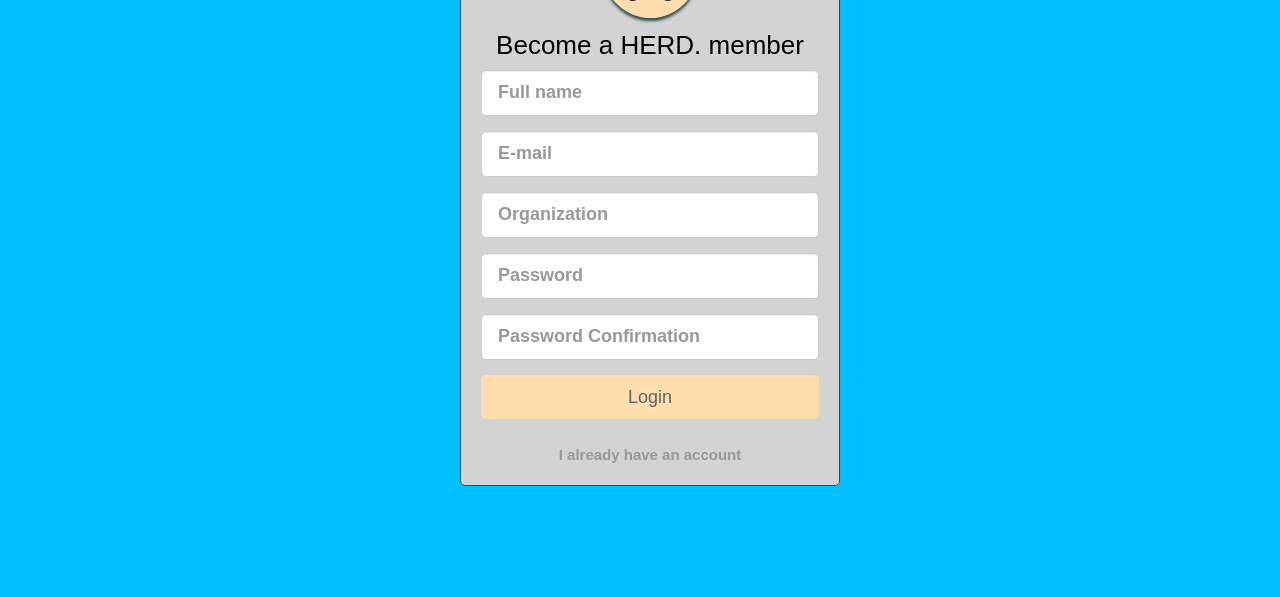
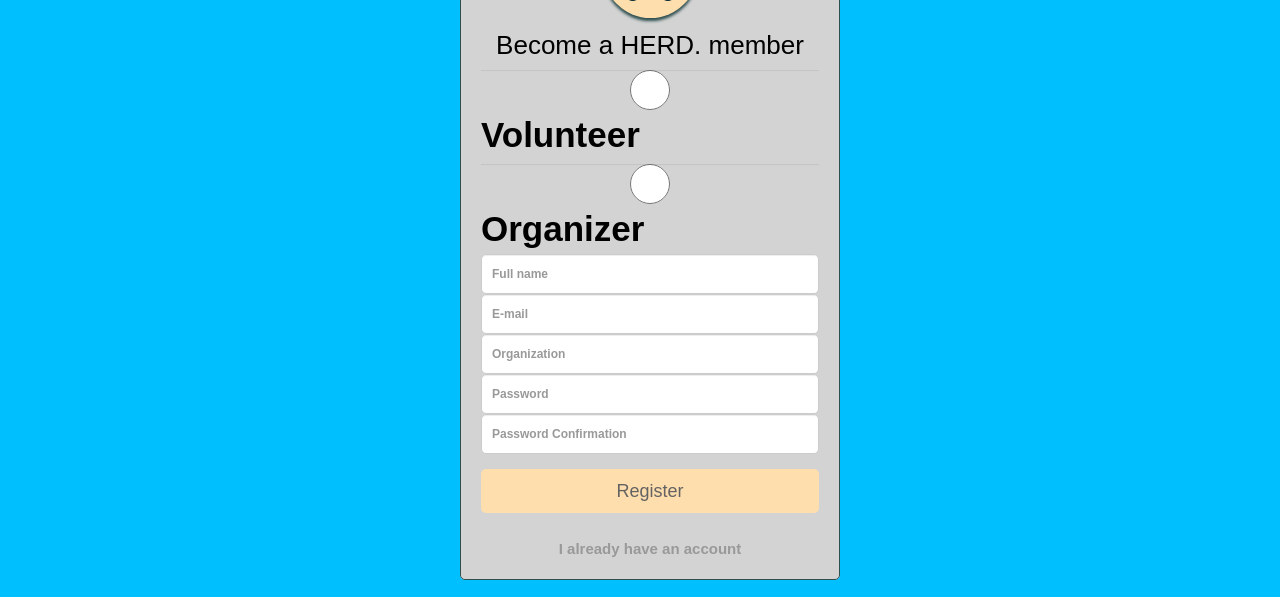
Before and after one commit to Nschulz88/HERD_Client, a React (Create React App) app: page /register in a window 1280 px wide. Shown: the part 245-842 px from the top of the page. Before the commit the page ends 800 px from the top, so only its background shows below. Built offline with nearby package versions, Linux system fonts and the light colour scheme; what google-maps-react would draw is missing.

Commit message:
Set form to correspong to state

```diff
--- a/src/App.jsx
+++ b/src/App.jsx
@@ -21,7 +21,7 @@
 
  render() {
    return (
-       <div class = "Logo"> <a href = '/'><img class="image" src = {"https://i.imgur.com/PHCgaoD.png"}></img></a> <p class="titles"><a href='/login'>Login</a> | <a href='/register'>Register</a> | <a href='/organizations'>Organizations</a></p>
+       <div className = "Logo"> <a href = '/'><img class="image" src = {"https://i.imgur.com/PHCgaoD.png"}></img></a> <p class="titles"><a href='/login'>Login</a> | <a href='/register'>Register</a> | <a href='/organizations'>Organizations</a></p>
        <Route exact path='/' component={Home}/>
        <Route path='/login' component={Login}/>
        <Route path='/organizations' component={Organizations}/>
--- a/src/Register.jsx
+++ b/src/Register.jsx
@@ -5,15 +5,29 @@
 
 
 class Register extends Component {
-  constructor(props){
-    super(props);
-    this.state={
-    username:'',
-    password:''
-    }
-   }
+  constructor(props, context) {
+    super(props, context);
+
+    this.handleChange = this.handleChange.bind(this);
+
+    this.state = {
+      username: '',
+      password: '',
+      full_name: '',
+      organization: '',
+      password_conf: '',
+    };
+  }
+
+  handleChange(e) {
+    var key = e.target.id
+    this.setState({
+      [key]: e.target.value
+    });
+  }
+
   render() {
-    console.log('Logging from Register...', this.props);
+    console.log(this.state)
     return (
       <div className="Login">
           <div className="login-content">
@@ -25,36 +39,55 @@
                 <h4>Become a HERD. member</h4>
               </div>
             </div>
-              <FormGroup name="full_name" bsSize="large">
+            <form>
+              <FormGroup
+                name="vol_org"
+                bsSize="small"
+              >
+              <FormControl
+                  type="radio"
+                  name="optradio"
+                  value="vol"
+                />Volunteer
                 <FormControl
-                  autofocus
+                  type="radio"
+                  name="optradio"
+                  value="org"
+                />Organizer
+                <FormControl
                   type="text"
-                  value=""
+                  id="full_name"
                   placeholder="Full name"
+                  value={this.state.full_name}
+                  onChange={this.handleChange}
                 />
-              </FormGroup>
-              <FormGroup name="email" bsSize="large">
                 <FormControl
                   type="email"
+                  id="username"
                   placeholder="E-mail"
+                  value={this.state.email}
+                  onChange={this.handleChange}
                 />
-              </FormGroup>
-              <FormGroup name="organization" bsSize="large">
                 <FormControl
                   type="text"
+                  id="organization"
                   placeholder="Organization"
+                  value={this.state.organization}
+                  onChange={this.handleChange}
                 />
-              </FormGroup>
-              <FormGroup name="password" bsSize="large">
                 <FormControl
                   type="password"
                   placeholder="Password"
+                  id="password"
+                  value={this.state.password}
+                  onChange={this.handleChange}
                 />
-              </FormGroup>
-              <FormGroup name="password_confirmation" bsSize="large">
                 <FormControl
                   type="password"
+                  id="password_conf"
                   placeholder="Password Confirmation"
+                  value={this.state.password_conf}
+                  onChange={this.handleChange}
                 />
               </FormGroup>
               <Button
@@ -62,11 +95,12 @@
                 bsSize="large"
                 type="submit"
               >
-                Login
+                Register
               </Button>
-              <div class="login-footer">
-                <a href="/login">I already have an account</a>
-              </div>
+            </form>
+            <div class="login-footer">
+              <a href="/login">I already have an account</a>
+            </div>
           </div>
       </div>
     );
```
